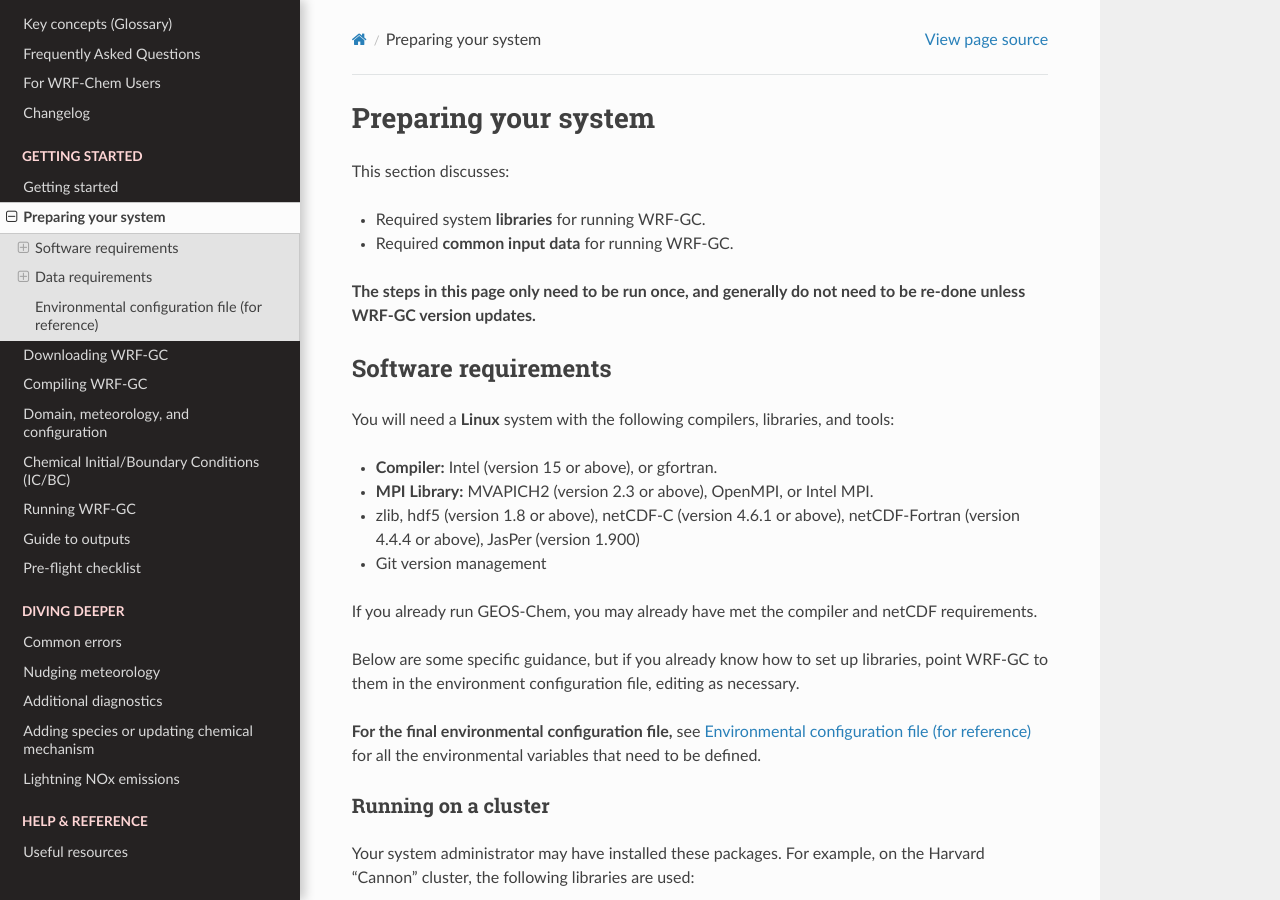
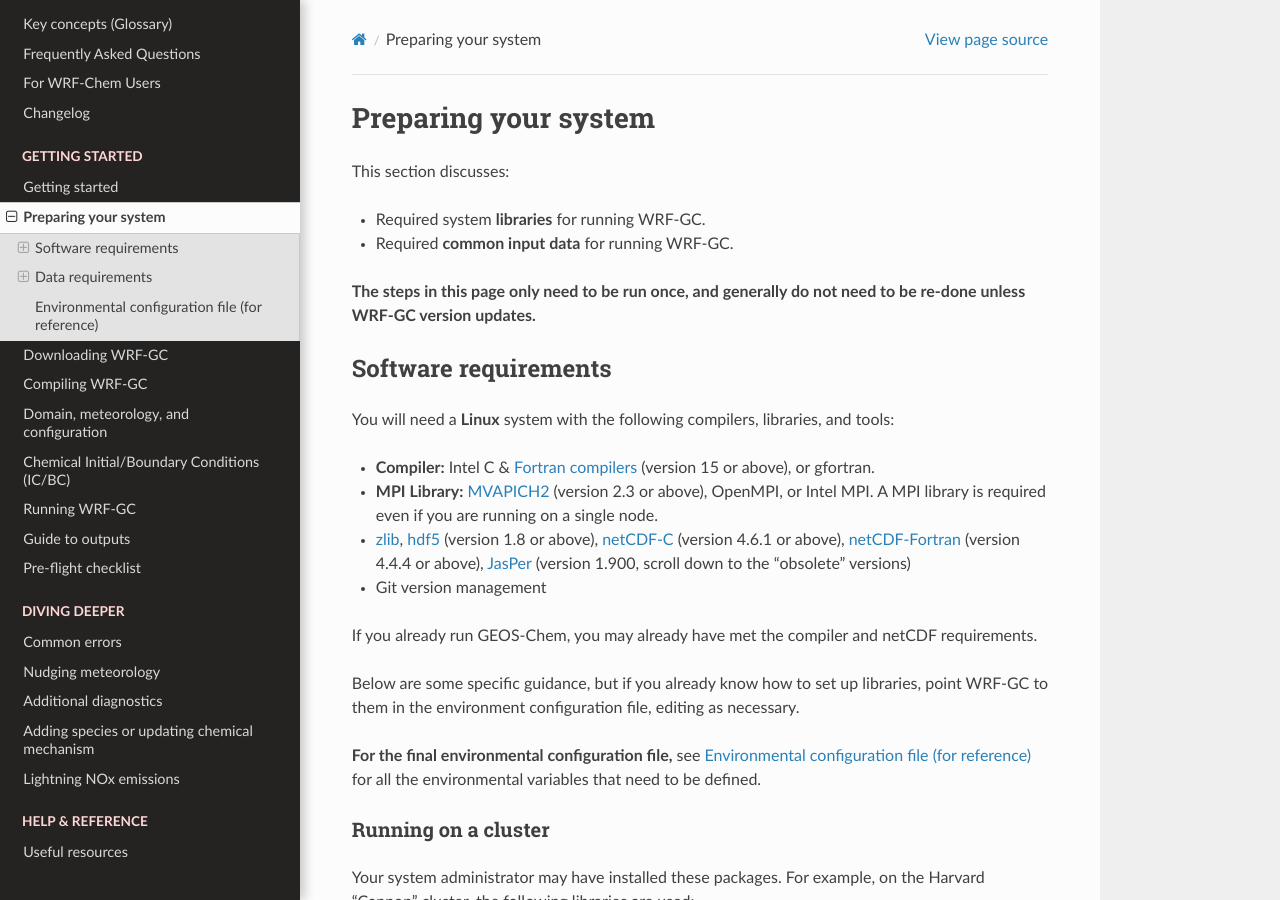
Before and after one commit to WRF-GC/documentation, a Sphinx documentation site: the page built from docs/source/guide-1-system-requirements.rst, in a window 1280 px wide and 900 px high. Built offline with Sphinx 7.4.7 and the Read the Docs theme 2.0.0, drawn with Linux system fonts in a browser that asks for light colours.

```diff
--- a/docs/source/guide-1-system-requirements.rst
+++ b/docs/source/guide-1-system-requirements.rst
@@ -13,9 +13,9 @@ Software requirements
 
 You will need a **Linux** system with the following compilers, libraries, and tools:
 
-* **Compiler:** Intel (version 15 or above), or gfortran.
-* **MPI Library:** MVAPICH2 (version 2.3 or above), OpenMPI, or Intel MPI.
-* zlib, hdf5 (version 1.8 or above), netCDF-C (version 4.6.1 or above), netCDF-Fortran (version 4.4.4 or above), JasPer (version 1.900)
+* **Compiler:** Intel C & `Fortran compilers <https://www.intel.com/content/www/us/en/developer/tools/oneapi/fortran-compiler.html#gs.5fcxky>`_ (version 15 or above), or gfortran.
+* **MPI Library:** `MVAPICH2 <https://mvapich.cse.ohio-state.edu/>`_ (version 2.3 or above), OpenMPI, or Intel MPI. A MPI library is required even if you are running on a single node.
+* `zlib <https://www.zlib.net/>`_, `hdf5 <https://www.hdfgroup.org/downloads/hdf5/>`_ (version 1.8 or above), `netCDF-C <https://github.com/Unidata/netcdf-c>`_ (version 4.6.1 or above), `netCDF-Fortran <https://github.com/Unidata/netcdf-fortran>`_ (version 4.4.4 or above), `JasPer <https://www.ece.uvic.ca/~frodo/jasper/>`_ (version 1.900, scroll down to the "obsolete" versions)
 * Git version management
 
 If you already run GEOS-Chem, you may already have met the compiler and netCDF requirements.
```
